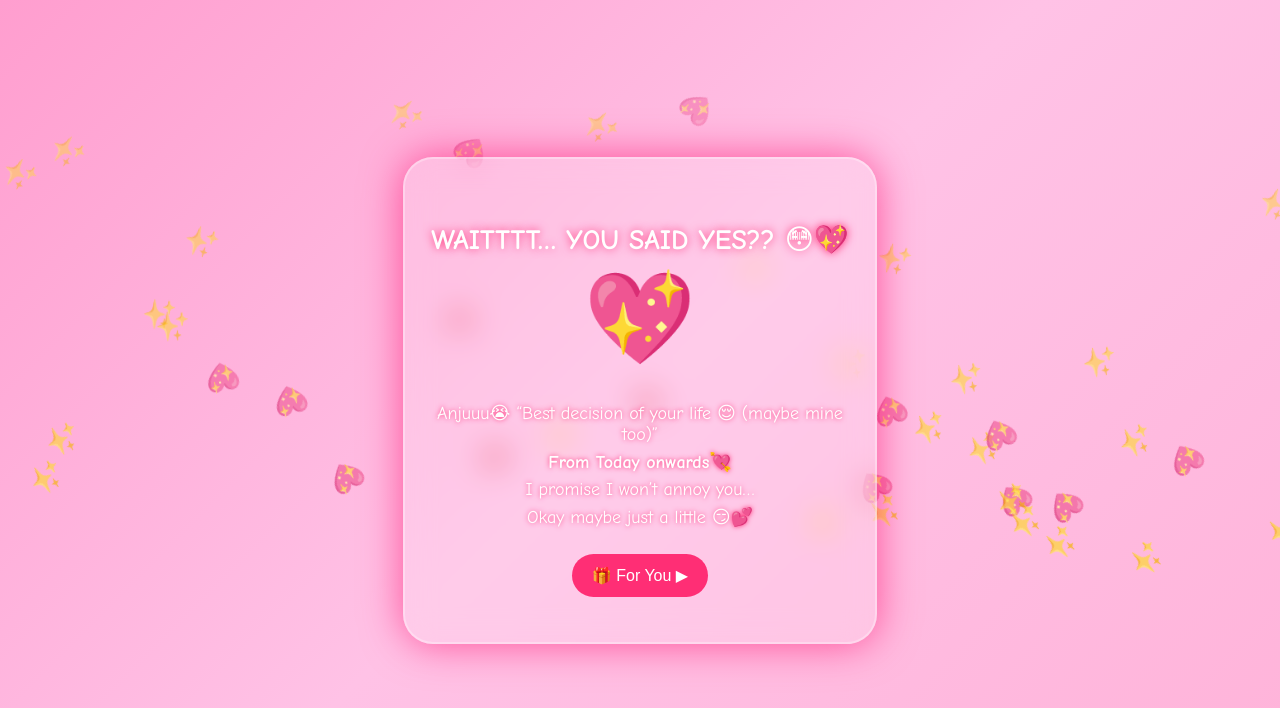
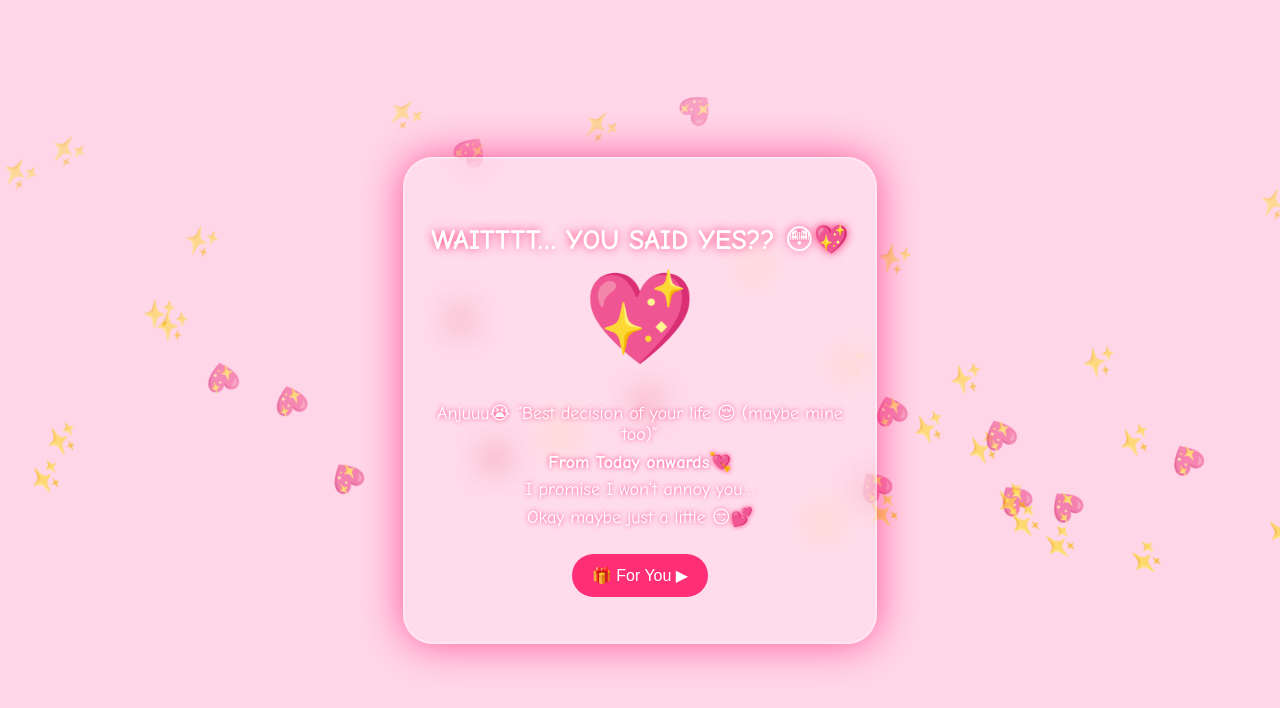
Before and after one commit to Muhd-Ameens/my-valentine, a plain HTML site: page yes.html in a window 1280 px wide. Drawn offline with Linux system fonts and the light colour scheme.

Commit message:
Add files via upload

```diff
--- a/yes.html
+++ b/yes.html
@@ -7,16 +7,18 @@
 <style>
 body {
     margin: 0;
-    height: 100vh;
-    background: linear-gradient(135deg, #ff9ecf, #ffc2e6, #ffb3d9);
+    min-height: 100vh;
+    background: #ffd6e8;
     font-family: 'Comic Sans MS', cursive;
     display: flex;
     justify-content: center;
     align-items: center;
     text-align: center;
-    overflow: hidden;
-    position: relative;
+
+    overflow-x: hidden;   /* prevent sideways scroll */
+    overflow-y: auto;     /* allow vertical scroll */
 }
+
 
 /* Glow Card */
 .container {
```
